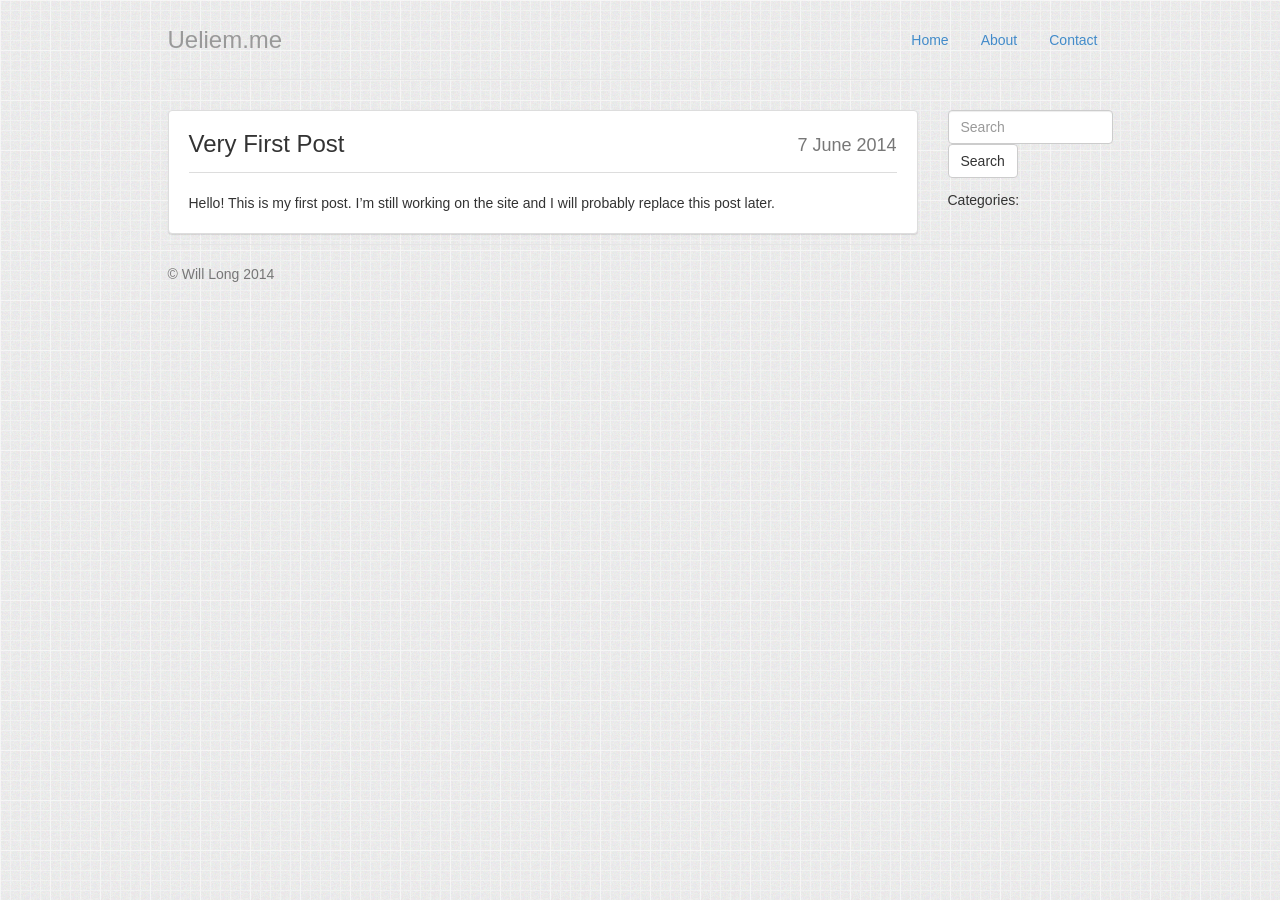
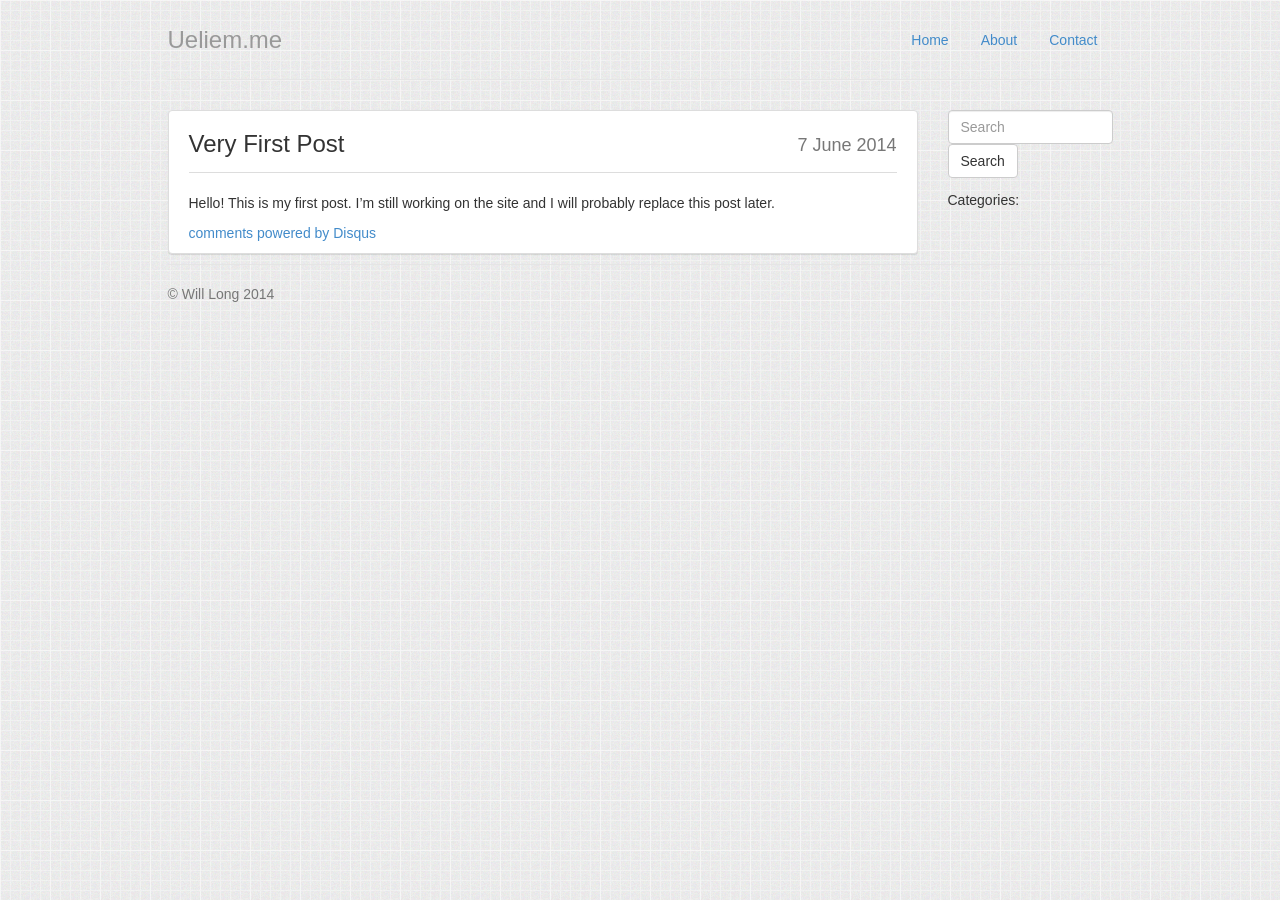
Before and after one commit to ueliem/ueliem.github.io, a Jekyll site: the page built from _posts/2014-06-07-first-post.md, in a window 1280 px wide. Built offline with Jekyll 4.4.1, drawn with Linux system fonts in a browser that asks for light colours; nearby versions of some CDN libraries; some web fonts are replaced; comment, search, counter and statistics services are not loaded.

Commit message:
Added disqus comments.

```diff
--- a/_layouts/post.html
+++ b/_layouts/post.html
@@ -11,5 +11,21 @@
         </div>
     </div>
     <div class="divline"></div>
-    <div class="cardbody">{{ content }}</div>
+    <div class="cardbody">
+        <div>{{ content }}</div>
+        <div id="disqus_thread"></div>
+        <script type="text/javascript">
+            /* * * CONFIGURATION VARIABLES: EDIT BEFORE PASTING INTO YOUR WEBPAGE * * */
+            var disqus_shortname = 'ueliem'; // required: replace example with your forum shortname
+
+            /* * * DON'T EDIT BELOW THIS LINE * * */
+            (function() {
+            var dsq = document.createElement('script'); dsq.type = 'text/javascript'; dsq.async = true;
+            dsq.src = '//' + disqus_shortname + '.disqus.com/embed.js';
+            (document.getElementsByTagName('head')[0] || document.getElementsByTagName('body')[0]).appendChild(dsq);
+            })();
+        </script>
+        <noscript>Please enable JavaScript to view the <a href="http://disqus.com/?ref_noscript">comments powered by Disqus.</a></noscript>
+        <a href="http://disqus.com" class="dsq-brlink">comments powered by <span class="logo-disqus">Disqus</span></a>
+    </div>
 </div>
```
